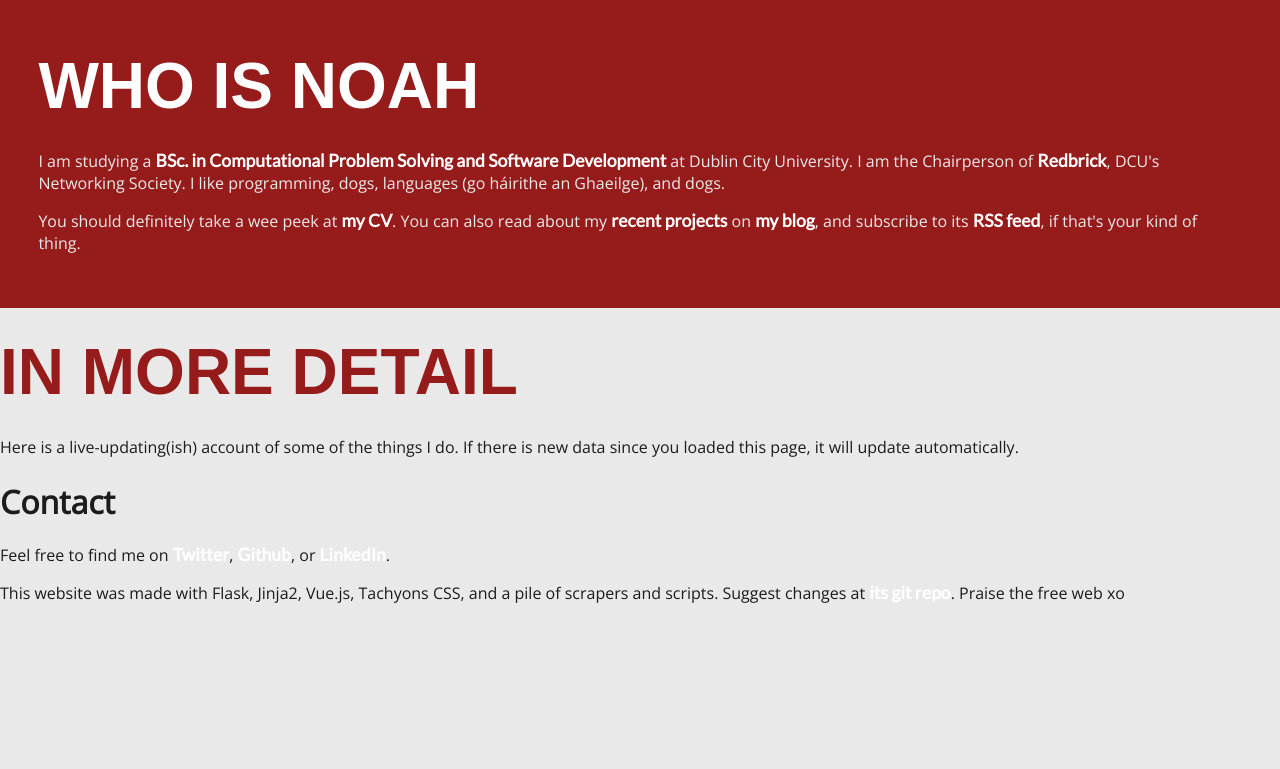
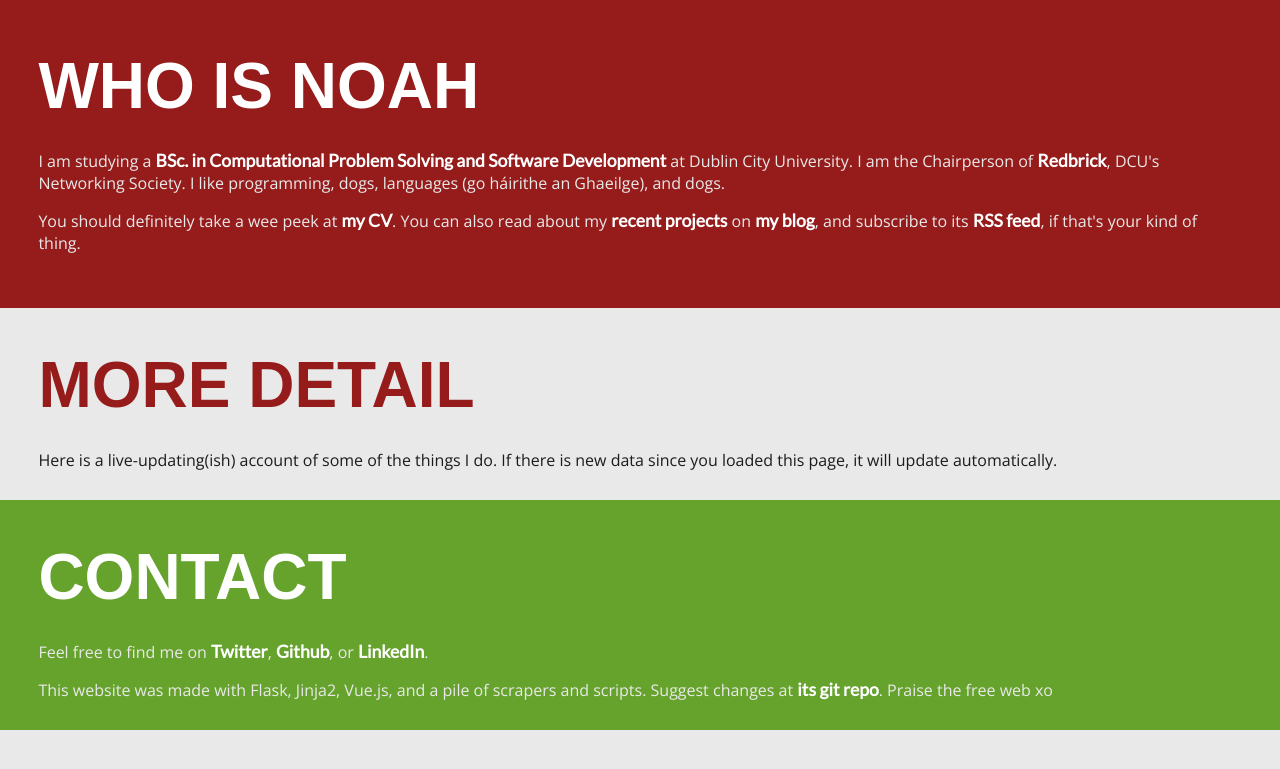
Before and after one commit to iandioch/ceres, a Flask app: template templates/index.html in a window 1280 px wide. Shown: the top 769 px of the page. Run offline with Flask 2, Linux system fonts and the light colour scheme; the template is opened without the code that fills it, so the values that code supplies are empty; parts of the project's set-up code (start-up, migrations or seed data) failed here and were passed over; some web fonts are replaced.

Commit message:
clean up html

```diff
--- a/templates/index.html
+++ b/templates/index.html
@@ -64,14 +64,17 @@
             #maindiv {
                 background-color: var(--colour_white);
                 color: var(--colour_black);
+                padding: 1% 3%;
             }
 
             #maindiv .header {
                 color: var(--colour_feature);
             }
 
-            #maindiv a {
-
+            #bottomdiv {
+                background-color: var(--colour_alt);
+                color: var(--colour_white);
+                padding: 1% 3%;
             }
         </style>
 	</head>
@@ -83,8 +86,8 @@
 			<p>I am studying a <a href="http://cpssd.net" class="link b white-80">BSc. in Computational Problem Solving and Software Development</a> at Dublin City University. I am the Chairperson of <a href="http://redbrick.dcu.ie" class="link b white-80">Redbrick</a>, DCU's Networking Society. I like programming, dogs, languages (go háirithe an Ghaeilge), and dogs.</p>
 			<p>You should definitely take a wee peek at <a href="out/cv" class="link b white-80">my CV</a>. You can also read about my <a href="http://mycode.doesnot.run/tag/projects/" class="link b white-80">recent projects</a> on <a href="http://mycode.doesnot.run" class="link b white-80">my blog</a>, and subscribe to its <a href="http://mycode.doesnot.run/rss/" class="link b white-80">RSS feed</a>, if that's your kind of thing.</p>
 		</div>
-		<div id="maindiv" class="center justify-around pa5 pt2">
-			<h1 class="f1 header">In More Detail</h1>
+		<div id="maindiv">
+			<h1 class="header">More Detail</h1>
 			<p>Here is a live-updating(ish) account of some of the things I do. If there is new data since you loaded this page, it will update automatically.</p>
 
 			<div id="ceres_cards">
@@ -95,10 +98,10 @@
 				{% endfor %}
 			</div>
 		</div>
-		<div class="bg-dark-green center justify-around pa5 pt2">
-			<h1 class="white-80 f1">Contact</h1>
-			<p>Feel free to find me on <a href="https://twitter.com/iandioch" class="link b white-80">Twitter</a>, <a href="https://github.com/iandioch" class="link b white-80">Github</a>, or <a href="https://ie.linkedin.com/in/iandioch" class="link b white-80">LinkedIn</a>.</p>
-			<p>This website was made with Flask, Jinja2, Vue.js, Tachyons CSS, and a pile of scrapers and scripts. Suggest changes at <a href="https://github.com/iandioch/ceres" class="link b white-80">its git repo</a>. Praise the free web xo</p>
+		<div id="bottomdiv">
+			<h1 class="header">Contact</h1>
+			<p>Feel free to find me on <a href="https://twitter.com/iandioch">Twitter</a>, <a href="https://github.com/iandioch">Github</a>, or <a href="https://ie.linkedin.com/in/iandioch">LinkedIn</a>.</p>
+			<p>This website was made with Flask, Jinja2, Vue.js, and a pile of scrapers and scripts. Suggest changes at <a href="https://github.com/iandioch/ceres">its git repo</a>. Praise the free web xo</p>
 		</div>
 		<script src="./cards.js"></script>
 	</body>
```
